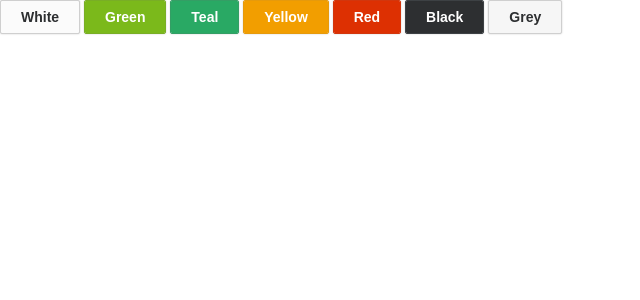
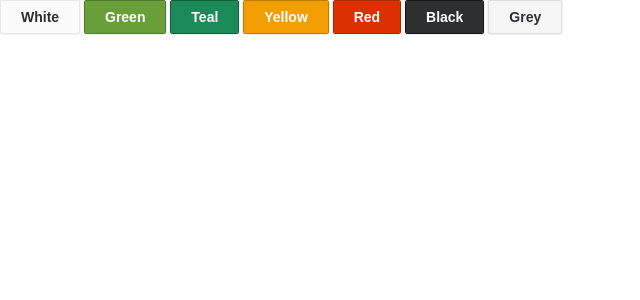
Before and after one commit to throrin19/terracykit, a Jekyll site: the page components/buttons/colors.html, which Jekyll copies as it is, in a window 1280 px wide. Shown: the top 300 px of the page, without its empty margins (0-640 px from the left). Built offline with Jekyll 4.4.1, drawn with Linux system fonts in a browser that asks for light colours.

Commit message:
@ fix colors

```diff
--- a/dist/css/terracy.css
+++ b/dist/css/terracy.css
@@ -359,7 +359,7 @@
 body {
   font-family: sans-serif;
   font-size: 14px;
-  color: #2D2F31;
+  color: #2d2f31;
 }
 h1,
 h2,
@@ -368,7 +368,7 @@
 h5,
 h6 {
   font-family: sans-serif;
-  color: #2D2F31;
+  color: #2d2f31;
 }
 h1 {
   font-size: 34px;
@@ -432,7 +432,7 @@
   text-align: center;
   touch-action: manipulation;
   font-family: sans-serif;
-  color: #2D2F31;
+  color: #2d2f31;
   padding: 8px 20px;
   font-size: 14px;
   background-color: #ffffff;
@@ -447,6 +447,83 @@
 }
 .btn:active {
   background-color: #f6f6f6;
+}
+.btn.btn-white {
+  background-color: #ffffff;
+  border-color: #e6e6e6;
+  color: #2d2f31;
+}
+.btn.btn-white:hover {
+  background-color: #fbfbfb;
+}
+.btn.btn-white:active {
+  background-color: #f6f6f6;
+}
+.btn.btn-green {
+  background-color: #699f39;
+  border-color: #50792c;
+  color: #ffffff;
+}
+.btn.btn-green:hover {
+  background-color: #83b358;
+}
+.btn.btn-green:active {
+  background-color: #50792c;
+}
+.btn.btn-teal {
+  background-color: #1b8958;
+  border-color: #135e3d;
+  color: #ffffff;
+}
+.btn.btn-teal:hover {
+  background-color: #2ea972;
+}
+.btn.btn-teal:active {
+  background-color: #135e3d;
+}
+.btn.btn-yellow {
+  background-color: #f29e00;
+  border-color: #bf7d00;
+  color: #ffffff;
+}
+.btn.btn-yellow:hover {
+  background-color: #f4b031;
+}
+.btn.btn-yellow:active {
+  background-color: #bf7d00;
+}
+.btn.btn-red {
+  background-color: #dd3002;
+  border-color: #aa2502;
+  color: #ffffff;
+}
+.btn.btn-red:hover {
+  background-color: #f14d21;
+}
+.btn.btn-red:active {
+  background-color: #aa2502;
+}
+.btn.btn-black {
+  background-color: #2d2f31;
+  border-color: #151616;
+  color: #ffffff;
+}
+.btn.btn-black:hover {
+  background-color: #494949;
+}
+.btn.btn-black:active {
+  background-color: #151616;
+}
+.btn.btn-grey {
+  background-color: #f6f6f6;
+  border-color: #dddddd;
+  color: #2d2f31;
+}
+.btn.btn-grey:hover {
+  background-color: #ffffff;
+}
+.btn.btn-grey:active {
+  background-color: #dddddd;
 }
 .btn[disabled],
 .btn .disabled {
@@ -463,143 +540,3 @@
 .btn .disabled:hover {
   background-color: #ffffff;
 }
-.btn.btn-white {
-  background-color: #ffffff;
-  border-color: #cfcfcf;
-  color: #2D2F31;
-}
-.btn.btn-white:hover {
-  background-color: #fbfbfb;
-}
-.btn.btn-white:active {
-  background-color: #f6f6f6;
-}
-.btn.btn-white[disabled],
-.btn.btn-white .disabled {
-  background-color: #ffffff;
-  border-color: #cfcfcf;
-}
-.btn.btn-white[disabled]:hover,
-.btn.btn-white .disabled:hover {
-  background-color: #ffffff;
-}
-.btn.btn-green {
-  background-color: #7BB91B;
-  border-color: #79ae26;
-  color: #ffffff;
-}
-.btn.btn-green:hover {
-  background-color: #80ce06;
-}
-.btn.btn-green:active {
-  background-color: #79ae26;
-}
-.btn.btn-green[disabled],
-.btn.btn-green .disabled {
-  background-color: #b6b6b6;
-  border-color: #cfcfcf;
-}
-.btn.btn-green[disabled]:hover,
-.btn.btn-green .disabled:hover {
-  background-color: #b6b6b6;
-}
-.btn.btn-teal {
-  background-color: #29A964;
-  border-color: #349e65;
-  color: #ffffff;
-}
-.btn.btn-teal:hover {
-  background-color: #14be62;
-}
-.btn.btn-teal:active {
-  background-color: #349e65;
-}
-.btn.btn-teal[disabled],
-.btn.btn-teal .disabled {
-  background-color: #b5b5b5;
-  border-color: #cfcfcf;
-}
-.btn.btn-teal[disabled]:hover,
-.btn.btn-teal .disabled:hover {
-  background-color: #b5b5b5;
-}
-.btn.btn-yellow {
-  background-color: #F29E00;
-  border-color: #e69a0c;
-  color: #ffffff;
-}
-.btn.btn-yellow:hover {
-  background-color: #f29e00;
-}
-.btn.btn-yellow:active {
-  background-color: #e69a0c;
-}
-.btn.btn-yellow[disabled],
-.btn.btn-yellow .disabled {
-  background-color: #c5c5c5;
-  border-color: #cfcfcf;
-}
-.btn.btn-yellow[disabled]:hover,
-.btn.btn-yellow .disabled:hover {
-  background-color: #c5c5c5;
-}
-.btn.btn-red {
-  background-color: #DD3002;
-  border-color: #d2360d;
-  color: #ffffff;
-}
-.btn.btn-red:hover {
-  background-color: #df2f00;
-}
-.btn.btn-red:active {
-  background-color: #d2360d;
-}
-.btn.btn-red[disabled],
-.btn.btn-red .disabled {
-  background-color: #bcbcbc;
-  border-color: #cfcfcf;
-}
-.btn.btn-red[disabled]:hover,
-.btn.btn-red .disabled:hover {
-  background-color: #bcbcbc;
-}
-.btn.btn-black {
-  background-color: #2D2F31;
-  border-color: #3d4144;
-  color: #ffffff;
-}
-.btn.btn-black:hover {
-  background-color: #242f3a;
-}
-.btn.btn-black:active {
-  background-color: #2f2f2f;
-}
-.btn.btn-black[disabled],
-.btn.btn-black .disabled {
-  background-color: #7c7c7c;
-  border-color: #cfcfcf;
-}
-.btn.btn-black[disabled]:hover,
-.btn.btn-black .disabled:hover {
-  background-color: #7c7c7c;
-}
-.btn.btn-grey {
-  background-color: #F6F6F6;
-  border-color: #cfcfcf;
-  color: #2D2F31;
-}
-.btn.btn-grey:hover {
-  background-color: #f8f4f4;
-}
-.btn.btn-grey:active {
-  background-color: #f6f6f6;
-}
-.btn.btn-grey[disabled],
-.btn.btn-grey .disabled {
-  background-color: #ffffff;
-  border-color: #cfcfcf;
-}
-.btn.btn-grey[disabled]:hover,
-.btn.btn-grey .disabled:hover {
-  background-color: #ffffff;
-}
```
